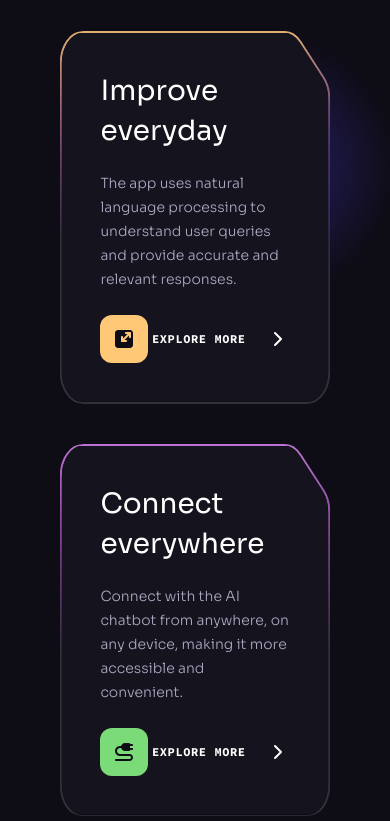
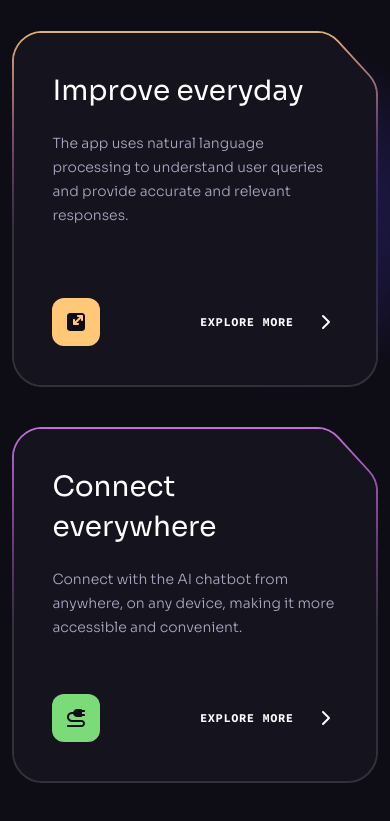
Before and after one commit to kira07Sj/BrainWave, a React (Vite) app: page / in a window 390 px wide. Shown: the part 1659-2480 px from the top of the page. Built offline with nearby package versions, Linux system fonts and the light colour scheme.

Commit message:
Update: Responsiveness

```diff
--- a/src/components/Benefits.jsx
+++ b/src/components/Benefits.jsx
@@ -13,7 +13,7 @@ const Benefits = () => {
             <Heading className="md:max-w-md lg:max-w-2xl  " title="Chat Smarter, Not Harder with Brainwave"></Heading>
         </div>
 
-        <div className=" flex flex-wrap  gap-10  p-3 mx-[3rem]  mb-10 justify-center">
+        <div className=" flex flex-wrap  gap-10  p-3 mx-[3rem] max-md:mx-0  mb-10 justify-center">
             {benefits.map((cards) =>(
                 <div className="block relative p-0.5 bg-no-reapt
                  bg-[length:100%_100%]  md:max-w-[24rem]  rounded-3xl "
```
